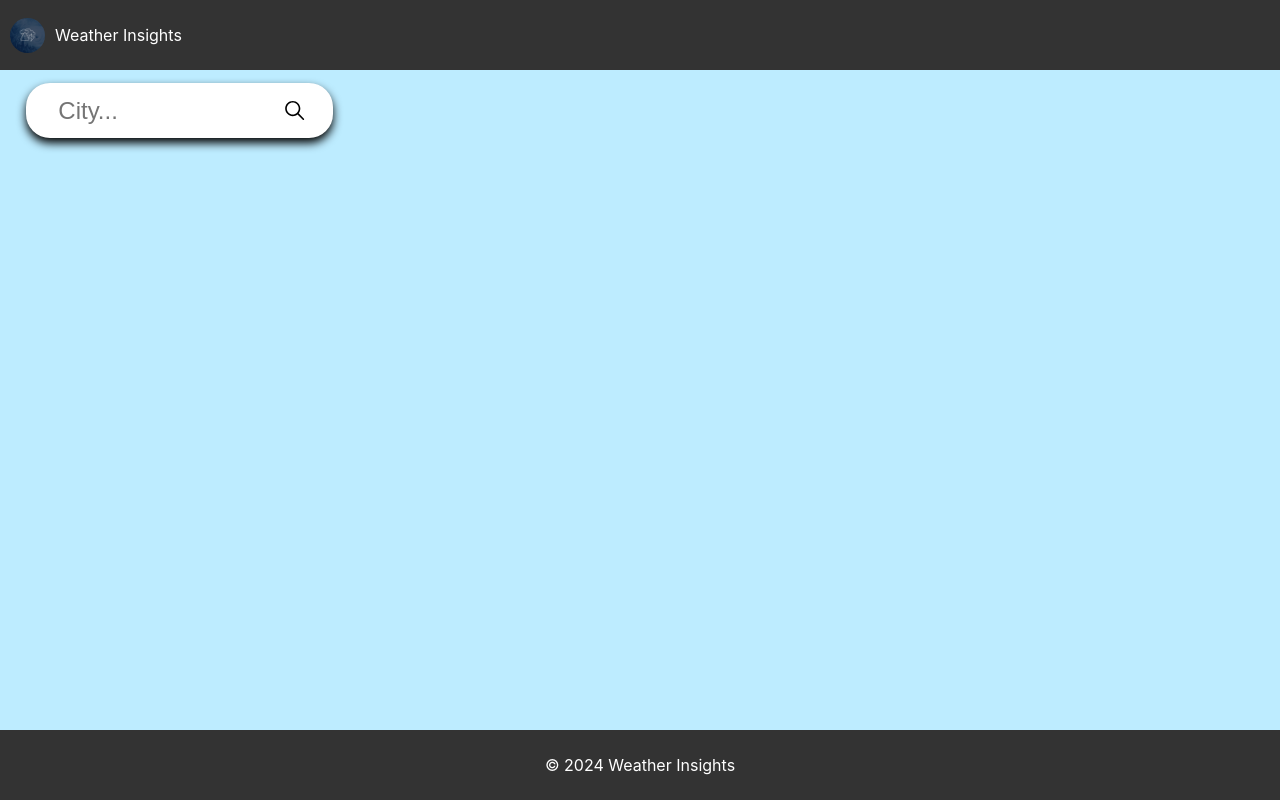
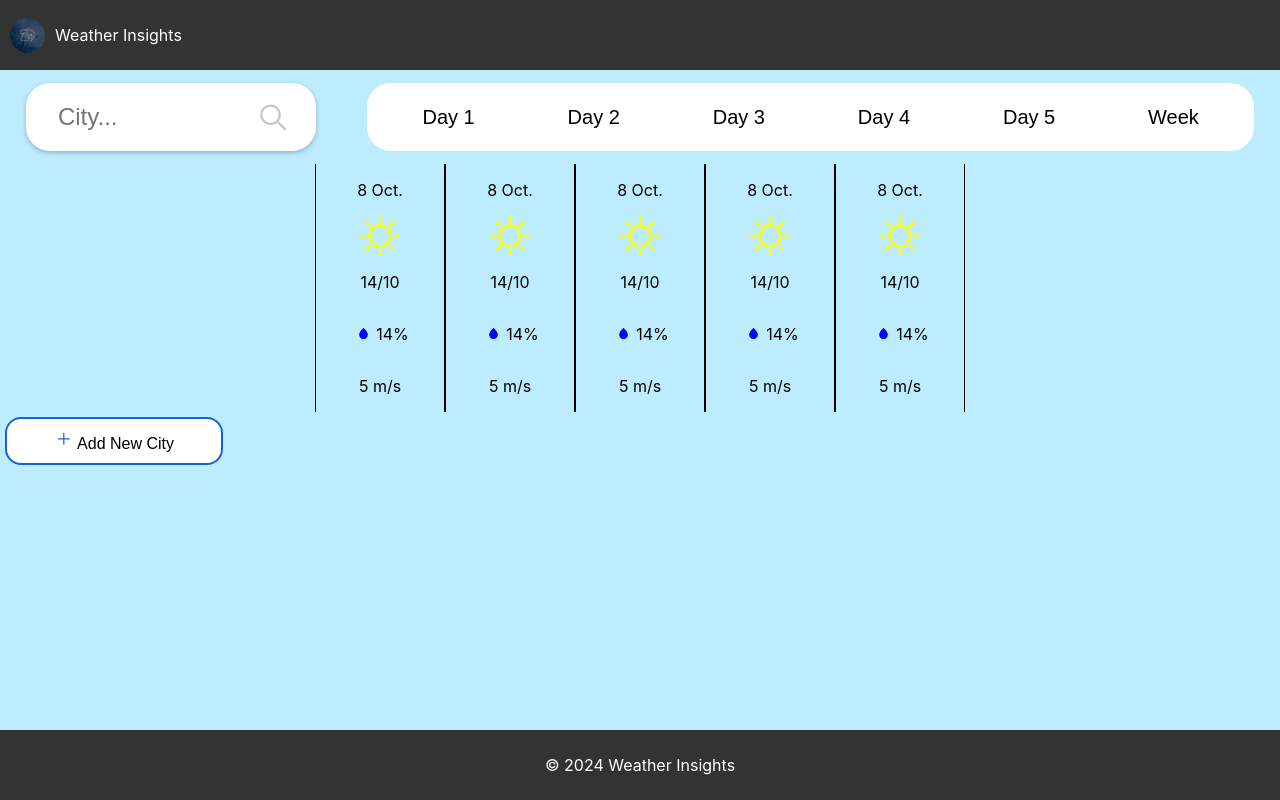
Before and after one commit to data-opser/weather-insights, a React (Create React App) app in the folder frontend/: page / in a window 1280 px wide. Built offline with nearby package versions, Linux system fonts and the light colour scheme.

Commit message:
added elements on main page

```diff
--- /dev/null
+++ b/frontend/src/components/AddCityButton.js
@@ -0,0 +1,23 @@
+import React, { useState } from 'react';
+import { GoPlus } from "react-icons/go";
+import '../styles/AddCityButton.css';
+
+function AddCityButton() {
+    const [isClicked, setIsClicked] = useState(false);
+
+    // Функція для зміни стану кнопки при натисканні
+    const handleClick = () => {
+        setIsClicked(!isClicked); // змінюємо стан на протилежний при натисканні
+    };
+
+    return (
+        <button
+            className={`add-city-button ${isClicked ? 'blue' : ''}`}
+            onClick={handleClick}
+        >
+            <GoPlus className='plus'/> Add New City
+        </button>
+    );
+}
+
+export default AddCityButton;
--- /dev/null
+++ b/frontend/src/components/Dayweather.js
@@ -0,0 +1,21 @@
+import { GoSun } from "react-icons/go";
+import { WiRaindrop } from "react-icons/wi";
+import '../styles/Dayweather.css'
+
+function Dayweather() {
+    return (
+        <div className="one-day">
+            <p>8 Oct.</p>
+            <GoSun className="sun"/>
+            <p>14/10</p>
+            <div className="rain">
+                <WiRaindrop className="raindrop"/>
+                <p>14%</p>
+            </div>
+
+            <p>5 m/s</p>
+        </div>
+    );
+}
+
+export default Dayweather;
--- a/frontend/src/components/Main.js
+++ b/frontend/src/components/Main.js
@@ -1,10 +1,24 @@
 import '../styles/Main.css'
 import CitySearch from './CitySearch';
+import Weekbuttons from './Weekbuttons';
+import Dayweather from './Dayweather';
+import AddCityButton from './AddCityButton';
 
 function Main() {
   return (
     <div className="Main">
-      <CitySearch />
+      <div className='top-elements'>
+        <CitySearch />
+        <Weekbuttons />
+      </div>
+      <div className='day-elements'>
+        <Dayweather />
+        <Dayweather />
+        <Dayweather />
+        <Dayweather />
+        <Dayweather />
+      </div>
+      <AddCityButton />
     </div>
   );
 }
--- /dev/null
+++ b/frontend/src/components/Weekbuttons.js
@@ -0,0 +1,56 @@
+import React, { useState } from 'react';
+import '../styles/Weekbuttons.css'
+
+function Weekbuttons() {
+    // Створюємо стан для збереження стану кнопок
+    const [activeButton, setActiveButton] = useState(null);
+
+    // Функція для обробки натискання на кнопку
+    const handleButtonClick = (index) => {
+        // Якщо кнопка вже активна, знімаємо виділення, інакше активуємо її
+        setActiveButton(activeButton === index ? null : index);
+    };
+
+    return (
+        <div className="week-buttons">
+            <button
+                className={activeButton === 1 ? 'blue' : ''}
+                onClick={() => handleButtonClick(1)}
+            >
+                Day 1
+            </button>
+            <button
+                className={activeButton === 2 ? 'blue' : ''}
+                onClick={() => handleButtonClick(2)}
+            >
+                Day 2
+            </button>
+            <button
+                className={activeButton === 3 ? 'blue' : ''}
+                onClick={() => handleButtonClick(3)}
+            >
+                Day 3
+            </button>
+            <button
+                className={activeButton === 4 ? 'blue' : ''}
+                onClick={() => handleButtonClick(4)}
+            >
+                Day 4
+            </button>
+            <button
+                className={activeButton === 5 ? 'blue' : ''}
+                onClick={() => handleButtonClick(5)}
+            >
+                Day 5
+            </button>
+            <button
+                className={activeButton === 6 ? 'blue' : ''}
+                onClick={() => handleButtonClick(6)}
+            >
+                Week
+            </button>
+        </div>
+    );
+}
+
+export default Weekbuttons;
--- /dev/null
+++ b/frontend/src/styles/AddCityButton.css
@@ -0,0 +1,29 @@
+.add-city-button {
+    background-color: white;
+    color: black;
+    border: none;
+    padding: 10px 20px;
+    cursor: pointer;
+    margin: 5px;
+    font-size: 16px;
+    border-radius: 1em;
+    transition: background-color 0.3s;
+    width: 17%;
+    border: 2px solid #1363DF;
+}
+.add-city-button:hover {
+    background-color: #E8F1FF;
+}
+.plus {
+    color: #1363DF;
+    width: 20px;
+    height: 20px;
+}
+.plus.blue {
+    color: white;
+}
+.add-city-button.blue {
+    color: white;
+    background: rgb(19,99,223);
+    background: linear-gradient(135deg, rgba(19,99,223,1) 0%, rgba(71,181,255,1) 100%);
+}
--- a/frontend/src/styles/CitySearch.css
+++ b/frontend/src/styles/CitySearch.css
@@ -1,13 +1,13 @@
 .CitySearch {
     margin: 1% 2%;
-    height: 30px;
+
     cursor: pointer;
     display: flex;
     padding: 1% 2%;
     background-color: white;
     border-radius: 1.5em;
     align-items: center;
-    box-shadow: 0 5px 10px black;
+    box-shadow: 0 2px 5px rgba(0, 0, 0, 0.231);
     justify-content: space-between;
     width: 20%;
 }
@@ -26,4 +26,5 @@
 .loopa {
     width: auto;
     height: 90%;
+    color: rgba(0, 0, 0, 0.226);
 }
--- /dev/null
+++ b/frontend/src/styles/Dayweather.css
@@ -0,0 +1,28 @@
+.one-day {
+
+    width: 10%;
+    display: flex;
+    flex-direction: column;
+    align-items: center;
+    border-right: 1px solid black;
+    border-left: 1px solid black;
+}
+.one-day:hover {
+    background-color: #F2FBFF;
+    cursor: pointer;
+}
+.rain {
+    display: flex;
+
+    align-items: center;
+}
+.sun {
+    color: yellow;
+    width: 40px;
+    height: 40px;
+}
+.raindrop {
+    color: blue;
+    width: 25px;
+    height: 25px;
+}
--- a/frontend/src/styles/Main.css
+++ b/frontend/src/styles/Main.css
@@ -3,3 +3,10 @@
     display: flex;
     flex-direction: column;
 }
+.top-elements {
+    display: flex;
+}
+.day-elements {
+    display: flex;
+    justify-content: center;
+}
--- /dev/null
+++ b/frontend/src/styles/Weekbuttons.css
@@ -0,0 +1,25 @@
+.week-buttons {
+    background-color: white;
+    width: 70%;
+    padding: 1% 2%;
+    border-radius: 1.5em;
+    margin: 1% 2%;
+    display: flex;
+    justify-content: space-between;
+}
+.week-buttons button {
+    background-color: white;
+    color: black;
+    border: none;
+    padding: 10px 30px;
+    cursor: pointer;
+    transition: background-color 0.3s;
+    border-radius: 0.5em;
+    font-size: 20px;
+}
+
+.week-buttons button.blue {
+    background: rgb(19,99,223);
+    background: linear-gradient(135deg, rgba(19,99,223,1) 0%, rgba(28,75,130,1) 100%);
+    color: white;
+}
```
